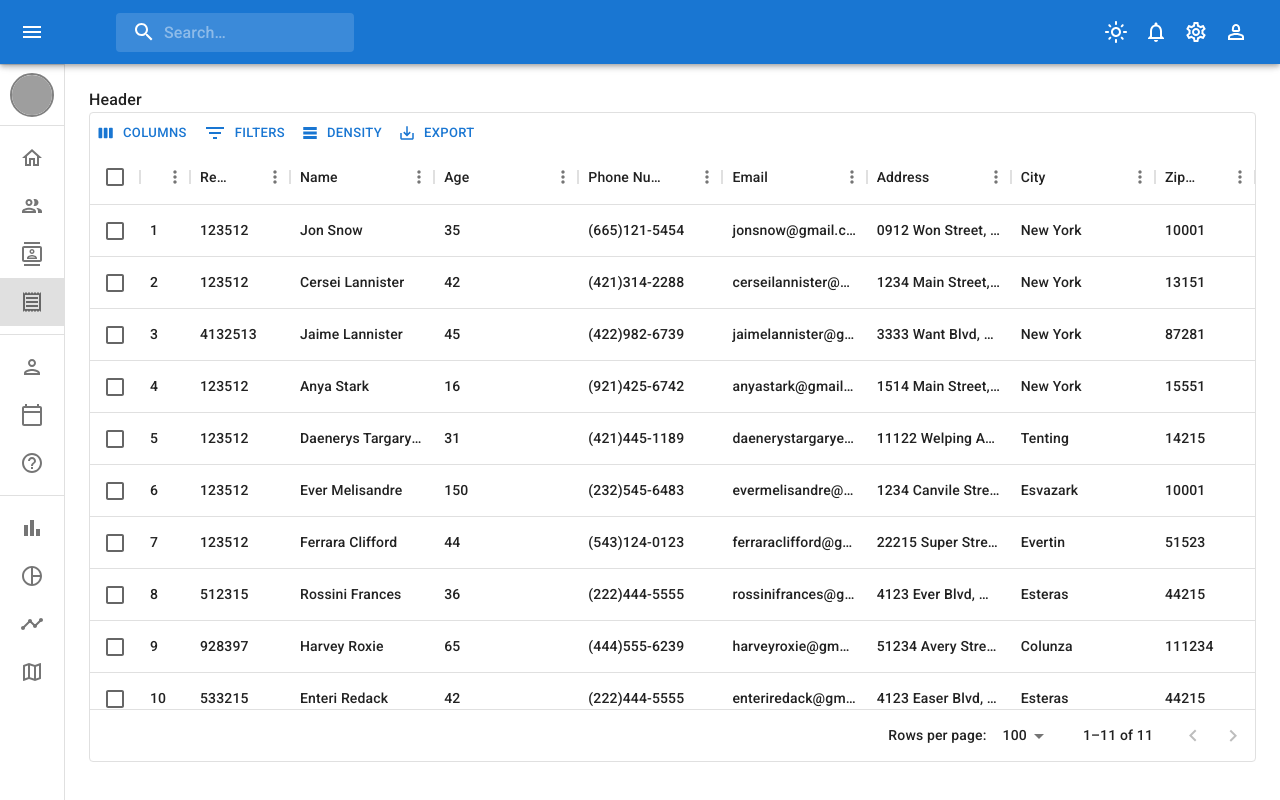
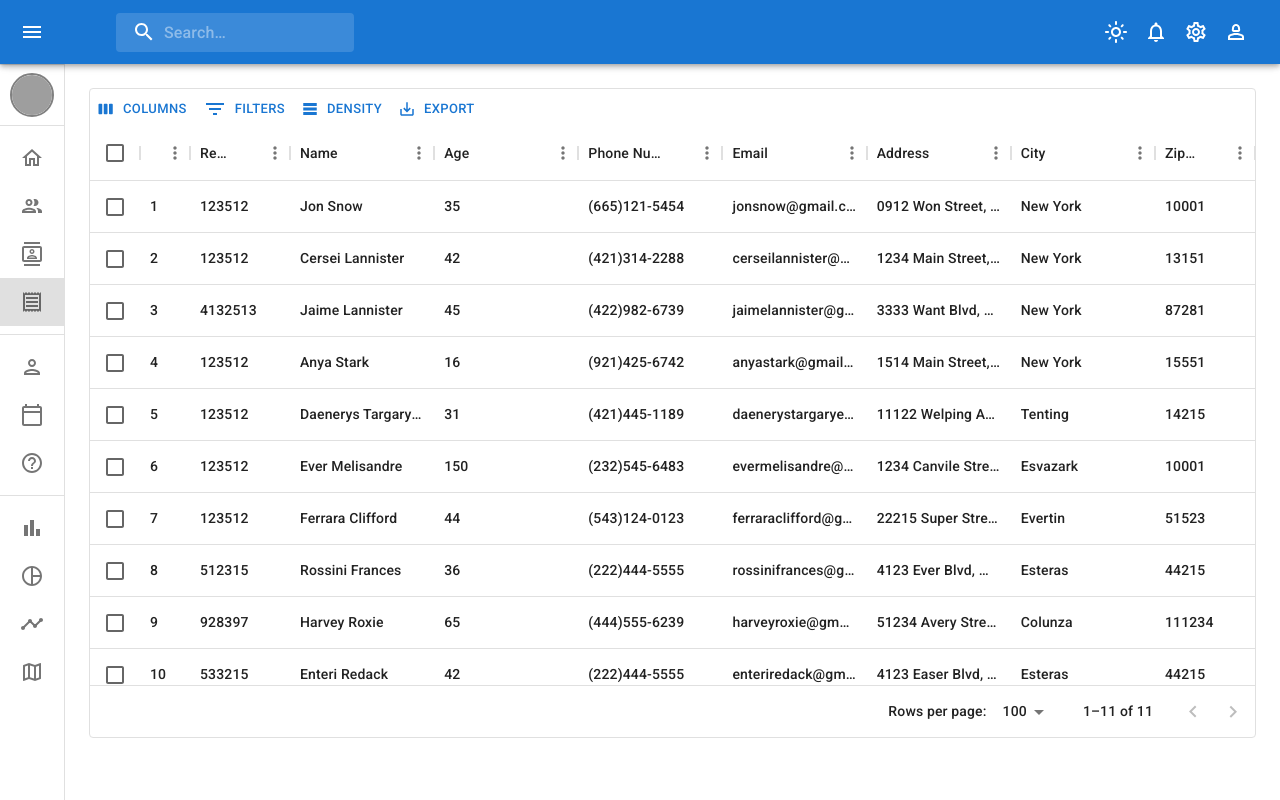
Before and after one commit to UsamaRabie/Dashboard, a React (Vite) app: page /invoices in a window 1280 px wide. Built offline with nearby package versions, Linux system fonts and the light colour scheme; grey boxes are pictures that could not be loaded.

Commit message:
Update Invoices.jsx

```diff
--- a/src/page/invoices/Invoices.jsx
+++ b/src/page/invoices/Invoices.jsx
@@ -9,7 +9,7 @@ const Invoices = () => {
   return (
 <Box>
 
-        <Header title="INVOICES" subTitle="List of Invoice Balances" />
+
 
 
         <Box sx={{ height: 650,   mx: "auto" }}>
```
